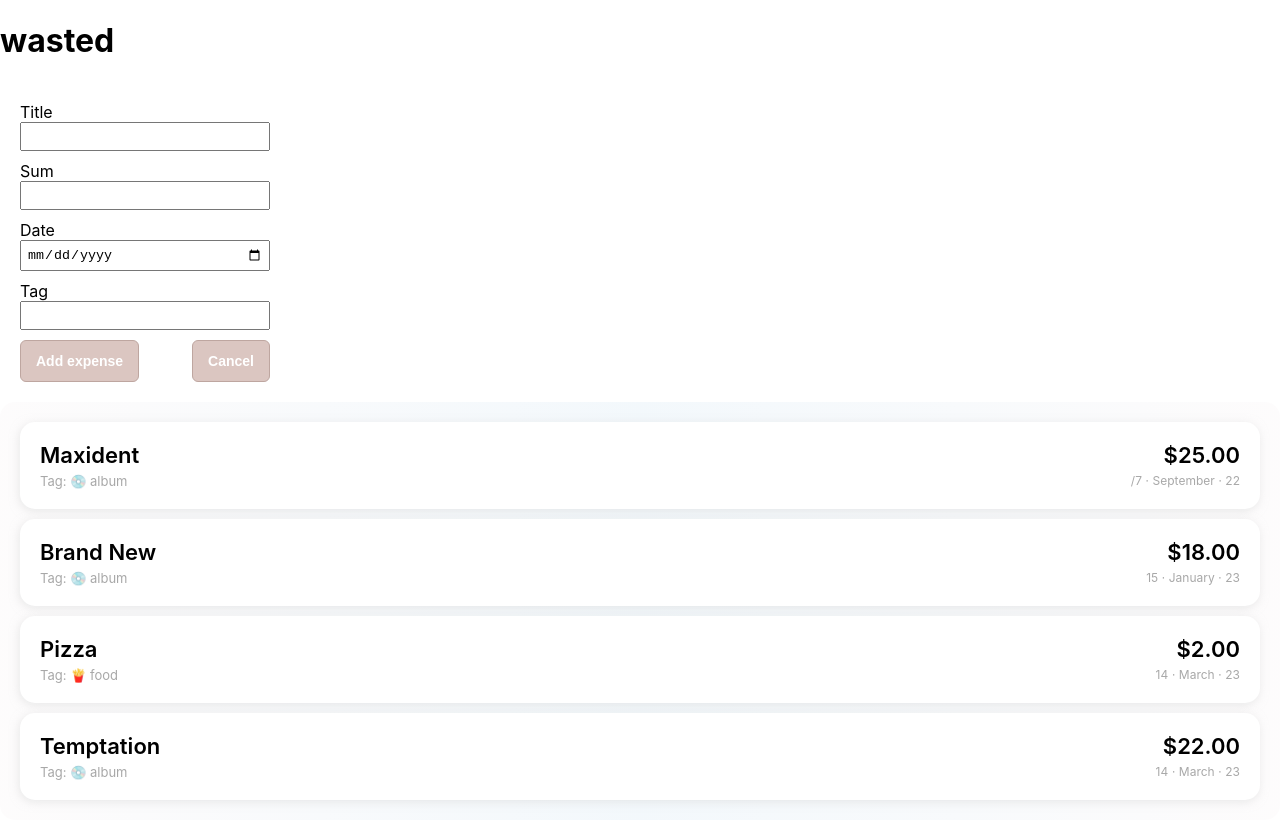
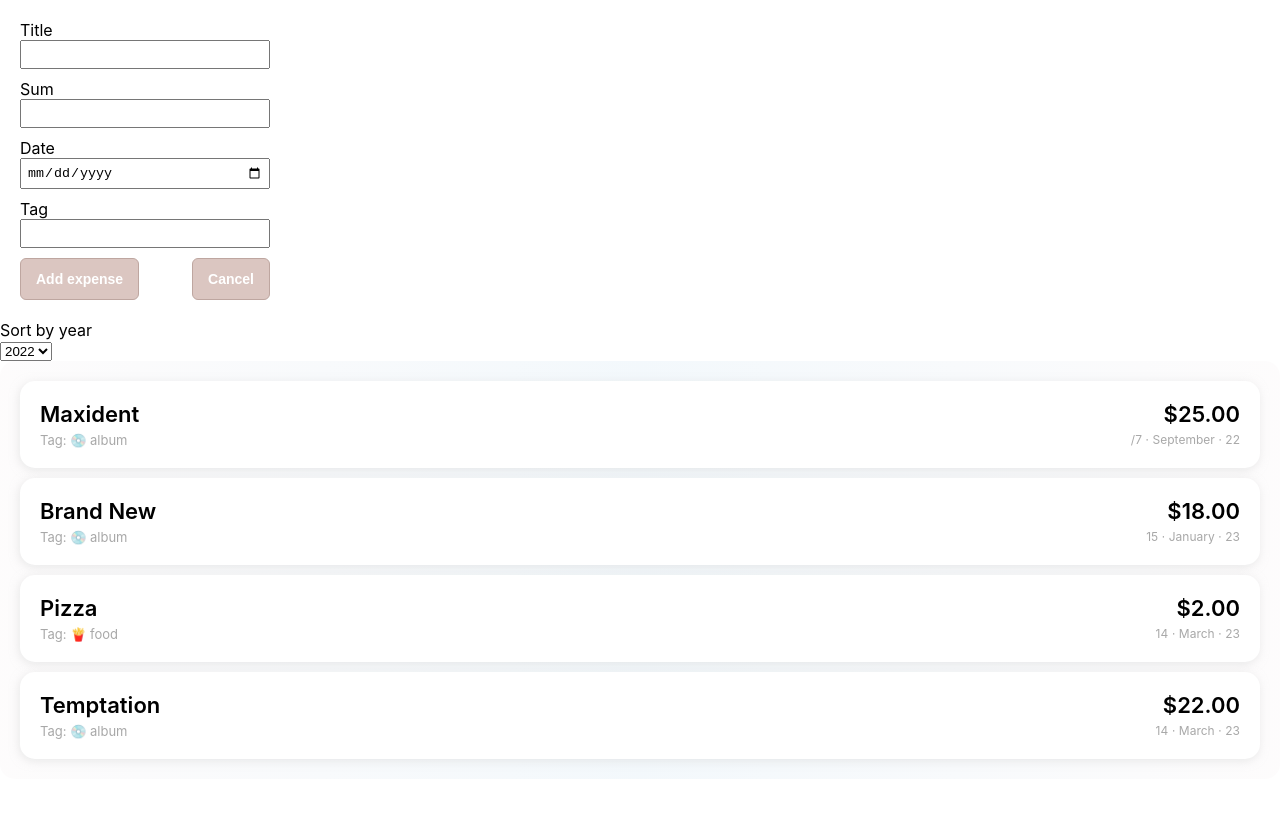
Before and after one commit to potatbut/expenses, a React (Create React App) app: page / in a window 1280 px wide. Built offline with nearby package versions, Linux system fonts and the light colour scheme.

Commit message:
Sort by year component markup

```diff
--- a/src/App.js
+++ b/src/App.js
@@ -1,9 +1,9 @@
-import Costs from "./components/Expenses/Costs";
+import Expenses from "./components/Expenses/Expenses";
 import NewExpenses from "./components/NewExpense/NewExpense";
 
 function App() {
 
-  const costs = [
+  const expenses = [
     {
       date: new Date(2022, 8, 7),
       title: 'Maxident',
@@ -30,12 +30,16 @@ function App() {
     }
   ]
 
+  const saveExpensDataHandler = (newExpens)  => {
+    expenses.push(newExpens)
+    console.log(expenses)
+  }
+
 
   return (
     <div>
-      <h1>wasted</h1>
-      <NewExpenses/>
-      <Costs costs={costs} />
+      <NewExpenses onAddExpens={saveExpensDataHandler}/>
+      <Expenses expenses={expenses} />
     </div>
   );
 }
--- a/src/components/Expenses/Costs.js
+++ /dev/null
@@ -1,22 +0,0 @@
-import ExpenseItem from "./ExpenseItem"
-import Card from "../UI/Card"
-import ExpenseForm from "../NewExpense/ExpenseForm"
-
-const Costs = (props) => {
-  const costs = props.costs
-  return (
-    <Card className="costs-wrapper">
-      {costs.map((expenseItem, index) =>
-        <ExpenseItem
-          key={index}
-          date={expenseItem.date}
-          title={expenseItem.title}
-          cost={expenseItem.cost}
-          tag={expenseItem.tag}
-        />
-      )}
-    </Card>
-  )
-}
-
-export default Costs
--- /dev/null
+++ b/src/components/Expenses/ExepnsSort.js
@@ -0,0 +1,13 @@
+import ExpenseSortOption from "./ExpenseSortOption"
+const ExpenseSort = (props) => {
+  const expenses = props.expenses
+  return (
+    <div className="sort-block">
+      <p className="sort-block__text">Sort by year</p>
+      <ExpenseSortOption expenses={expenses} />
+    </div>
+  )
+
+}
+
+export default ExpenseSort
--- a/src/components/Expenses/ExpenseItem.css
+++ b/src/components/Expenses/ExpenseItem.css
@@ -1,4 +1,4 @@
-.costs-wrapper {
+.expenses-wrapper {
   display: flex;
   flex-wrap: wrap;
   row-gap: 10px;
--- /dev/null
+++ b/src/components/Expenses/ExpenseSortOption.js
@@ -0,0 +1,21 @@
+const ExpenseSortOption = (props) => {
+  const yearsList = props.expenses.map(item => {
+    return item.date.getFullYear()
+  })
+
+  const uniqYears = Array.from(new Set(yearsList))
+
+  const sortedYears = uniqYears.sort(function (a, b) {
+    return a - b;
+  })
+
+  const options = sortedYears.map((year, index) => <option value={year} key={index}>{year}</option>)
+
+  return (
+    <select className="sort-block__select">
+      {options}
+    </select>
+  )
+}
+
+export default ExpenseSortOption
--- /dev/null
+++ b/src/components/Expenses/Expenses.js
@@ -0,0 +1,24 @@
+import ExpenseItem from "./ExpenseItem"
+import ExpenseSort from "./ExepnsSort"
+
+import Card from "../UI/Card"
+const Expenses = (props) => {
+  const expenses = props.expenses
+  return (
+    <div className="expense-wrapper">
+      <ExpenseSort expenses={expenses} />
+      <Card className="expenses-wrapper">
+        {expenses.map((expenseItem, index) =>
+          <ExpenseItem
+            key={index}
+            date={expenseItem.date}
+            title={expenseItem.title}
+            cost={expenseItem.cost}
+            tag={expenseItem.tag}
+          />
+        )}
+      </Card></div>
+  )
+}
+
+export default Expenses
--- a/src/components/NewExpense/ExpenseForm.js
+++ b/src/components/NewExpense/ExpenseForm.js
@@ -1,7 +1,7 @@
 import React, { useState } from 'react'
 import './ExpenseForm.css'
 
-const ExpenseForm = () => {
+const ExpenseForm = (props) => {
 
   const [title, setTitle] = useState('')
   const [cost, setCost] = useState('')
@@ -38,29 +38,33 @@ const ExpenseForm = () => {
       tag: tag
     }
 
-    console.log(newData)
+    props.onSaveForm(newData)
+    setTitle('')
+    setCost('')
+    setDate('')
+    setTag('')
   }
 
   return (
     <form className="expense-form" onSubmit={submitHandler}>
       <div className="expense-form__line expense-form__line_title">
         <label className="expense-form__line_label">Title</label>
-        <input className="expense-form__line_input" type="text" onChange={changeTitleHandler} />
+        <input className="expense-form__line_input" type="text" onChange={changeTitleHandler} value={title}/>
       </div>
 
       <div className="expense-form__line expense-form__line_sum">
         <label className="expense-form__line_label">Sum</label>
-        <input className="expense-form__line_input" type="number" min='0.01' step="0.01" onChange={changeCostHandler} />
+        <input className="expense-form__line_input" type="number" min='0.01' step="0.01" onChange={changeCostHandler} value={cost}/>
       </div>
 
       <div className="expense-form__line expense-form__line_date">
         <label className="expense-form__line_label">Date</label>
-        <input className="expense-form__line_input" type="date" onChange={changeDateHandler} />
+        <input className="expense-form__line_input" type="date" onChange={changeDateHandler} value={date}/>
       </div>
 
       <div className="expense-form__line expense-form__line_tag">
         <label className="expense-form__line_label">Tag</label>
-        <input className="expense-form__line_input" type="text" onChange={changeTagHandler} />
+        <input className="expense-form__line_input" type="text" onChange={changeTagHandler} value={tag}/>
       </div>
 
       <div className="expense-form__line expense-form__line_buttons">
--- a/src/components/NewExpense/NewExpense.js
+++ b/src/components/NewExpense/NewExpense.js
@@ -1,10 +1,13 @@
 import Card from "../UI/Card";
 import ExpenseForm from "./ExpenseForm";
 
-const NewExpenses = () => {
+const NewExpenses = (props) => {
+  const saveExpensHandler = (inputExpens) => {
+    props.onAddExpens(inputExpens)
+  }
   return(
     <Card className="expense-wrapper">
-      <ExpenseForm/>
+      <ExpenseForm onSaveForm={saveExpensHandler} />
     </Card>
   )
 }
```
